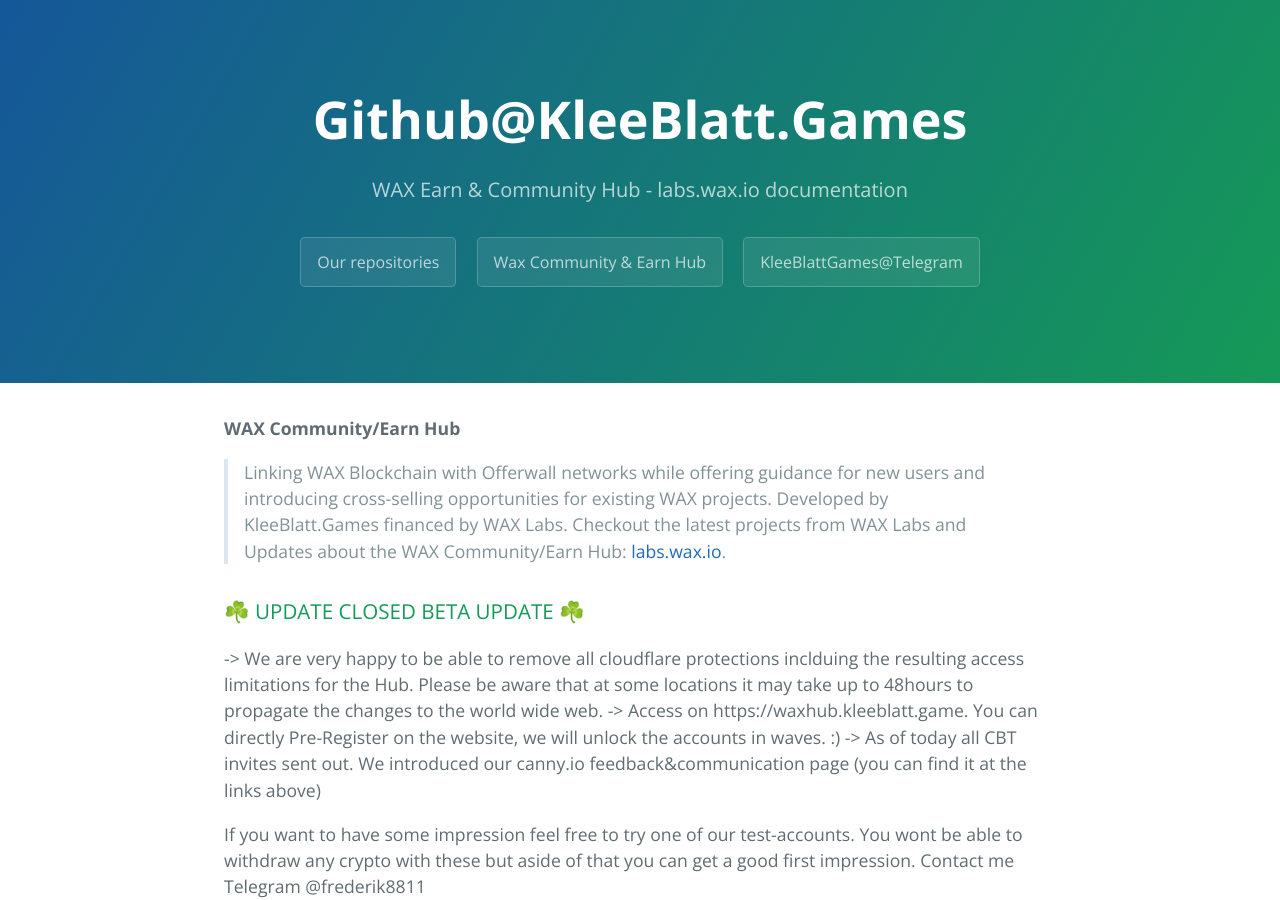
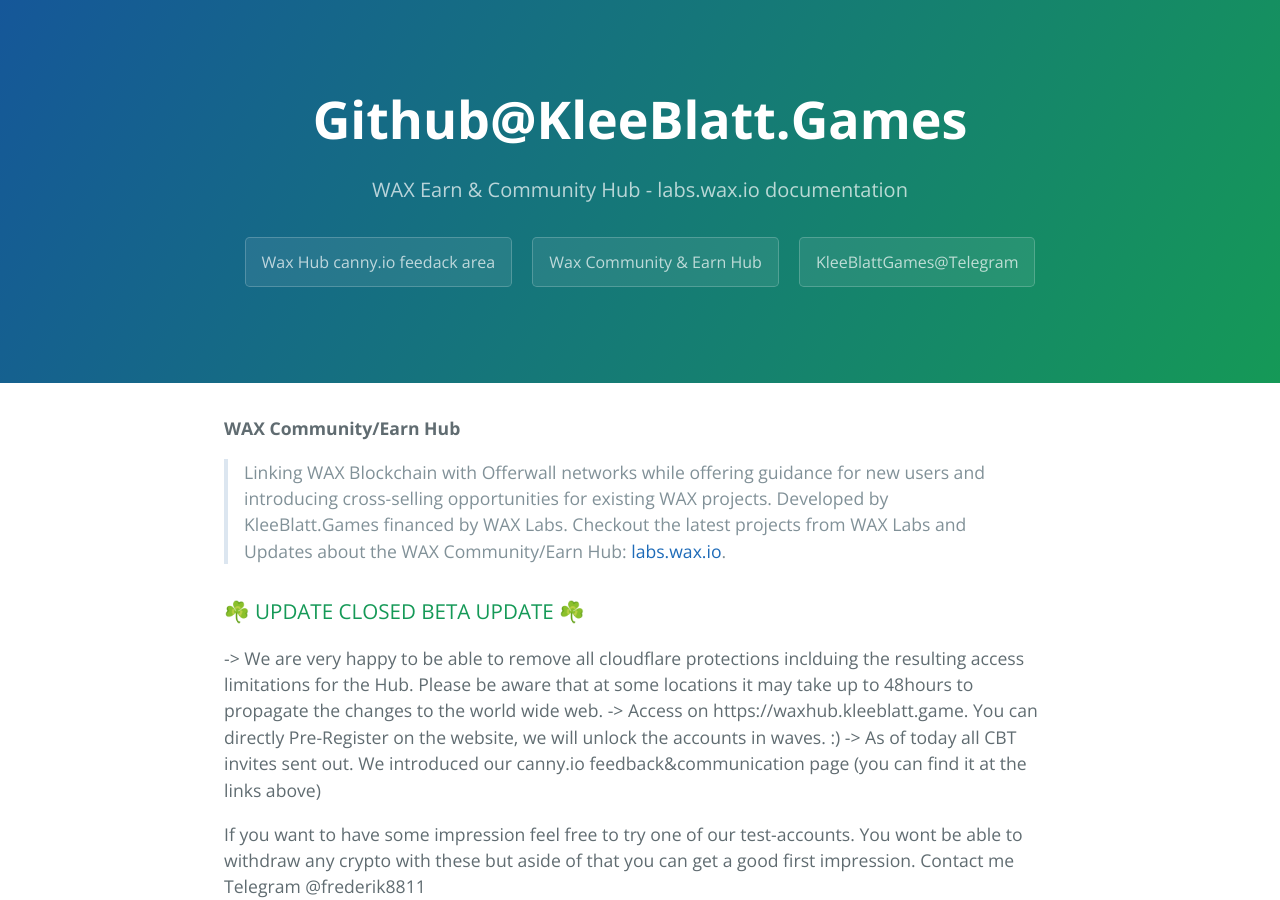
Before and after one commit to KleeblattGames/KleeblattGames.github.io, a Jekyll site: the page built from index.md, in a window 1280 px wide and 900 px high. Built offline with Jekyll 4.4.1, drawn with Linux system fonts in a browser that asks for light colours; comment, search, counter and statistics services are not loaded.

Commit message:
Update default.html
link adustments

```diff
--- a/_layouts/default.html
+++ b/_layouts/default.html
@@ -22,7 +22,7 @@
         <a href="{{ site.github.repository_url }}" class="btn">View on GitHub</a>
       {% endif %}
       {% if site.show_downloads %}
-        <a href="https://github.com/KleeblattGames" class="btn">Our repositories</a>
+        <a href="https://kleeblatt-games.canny.io/" class="btn">Wax Hub canny.io feedack area</a>
         <a href="https://waxhub.kleeblatt.games" class="btn">Wax Community & Earn Hub</a>
         <a href="https://t.me/+491747633376" class="btn">KleeBlattGames@Telegram</a>
       {% endif %}
```
